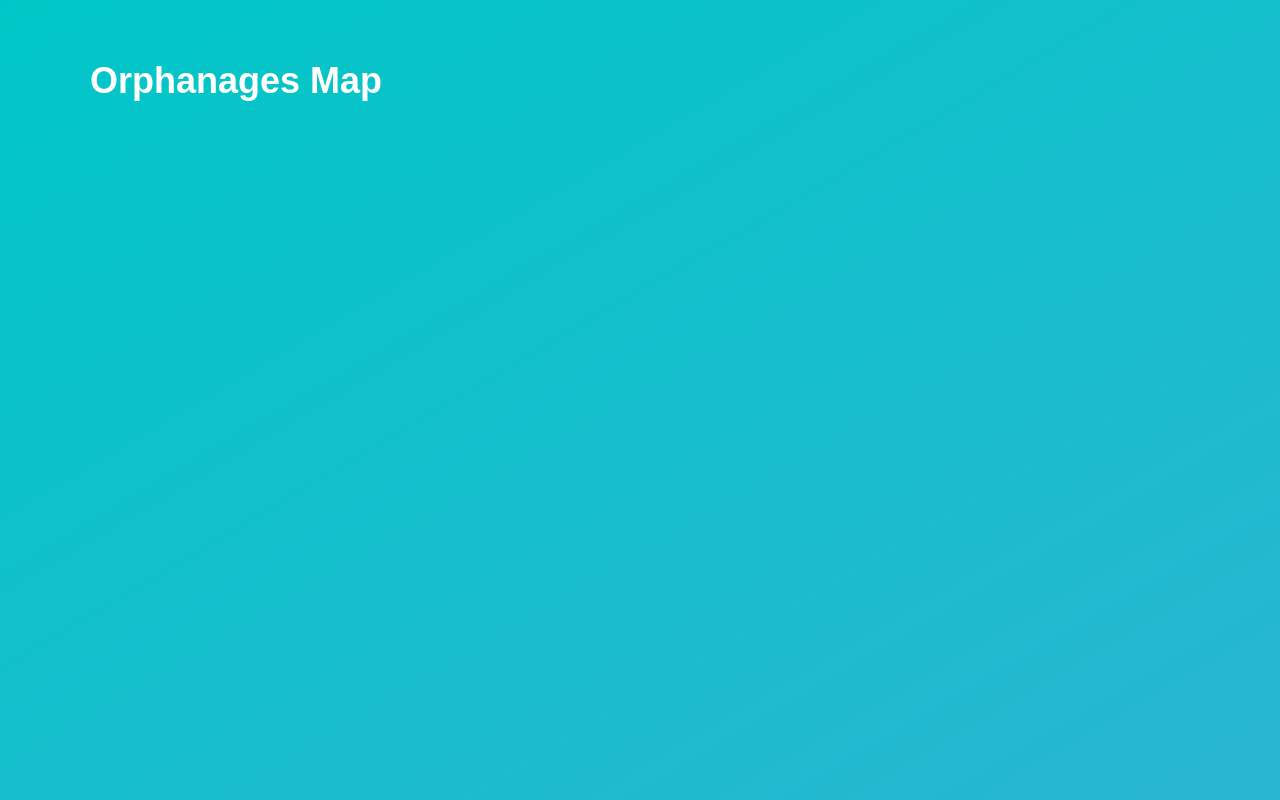
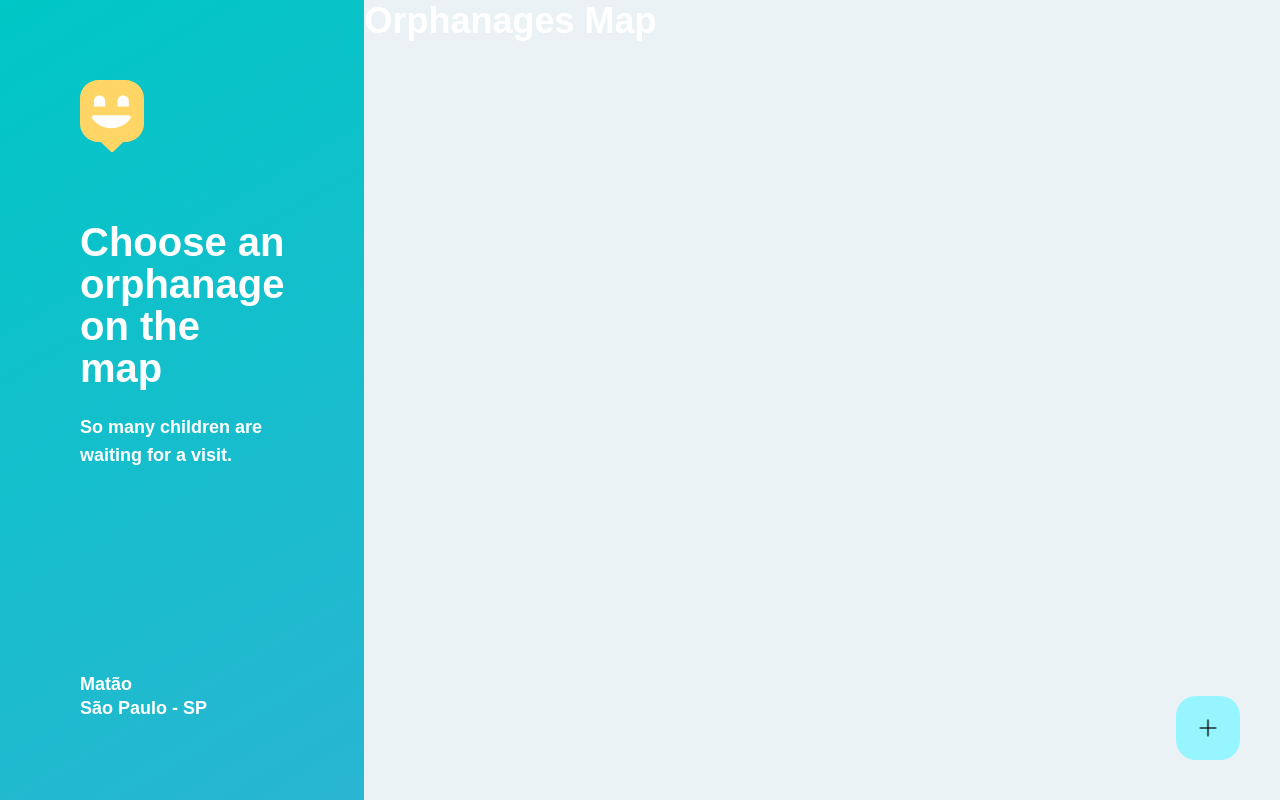
Before and after one commit to FlavioMiyaji/nlw3-happy-web, a React (Create React App) app: page /app in a window 1280 px wide. Built offline with nearby package versions, Linux system fonts and the light colour scheme; the HTML template or start-up script is replaced by a standard one.

Commit message:
Creating OrphanagesMap page

```diff
--- a/src/pages/Landing.tsx
+++ b/src/pages/Landing.tsx
@@ -1,10 +1,10 @@
 import React from 'react';
+import { Link } from 'react-router-dom';
 import { FiArrowRight } from 'react-icons/fi';
 
 import '../styles/pages/landing.css';
 
 import logoImg from '../images/logo.svg';
-import { Link } from 'react-router-dom';
 
 const Landing = () => {
     return (
--- a/src/pages/OrphanagesMap.tsx
+++ b/src/pages/OrphanagesMap.tsx
@@ -1,13 +1,31 @@
 import React from 'react';
+import { Link } from 'react-router-dom';
+import { FiPlus } from 'react-icons/fi';
 
 import '../styles/pages/orphanages-map.css';
+
+import mapMarkerImg from '../images/map-marker.svg';
 
 const OrphanagesMap = () => {
     return (
         <div id="page-orphanages-map">
+            <aside>
+                <header>
+                    <img src={mapMarkerImg} alt="Happy " />
+                    <h2>Choose an orphanage on the map</h2>
+                    <p>So many children are waiting for a visit.</p>
+                </header>
+                <footer>
+                    <strong>Matão</strong>
+                    <span>São Paulo - SP</span>
+                </footer>
+            </aside>
             <div className="content-wrapper">
                 <h1>Orphanages Map</h1>
             </div>
+            <Link to="" className="create-orphanage">
+                <FiPlus size={26} color="rgba(0, 0, 0, 0.6)" />
+            </Link>
         </div>
     );
 };
--- a/src/styles/pages/landing.css
+++ b/src/styles/pages/landing.css
@@ -1,11 +1,12 @@
 #page-landing {
+    min-width: 100%;
+    min-height: 100%;
     width: 100vw;
     height: 100vh;
     background: linear-gradient(329.54deg, #29B6D1 0%, #00C7C7 100%);
 
     display: flex;
     justify-content: center;
-    align-items: center;
 }
 
 #page-landing .content-wrapper {
--- a/src/styles/pages/orphanages-map.css
+++ b/src/styles/pages/orphanages-map.css
@@ -1,18 +1,68 @@
 #page-orphanages-map {
     width: 100vw;
     height: 100vh;
+
+    position: relative;
+    display: flex;
+}
+
+#page-orphanages-map aside {
+    width: 440px;
     background: linear-gradient(329.54deg, #29B6D1 0%, #00C7C7 100%);
+    padding: 80px;
 
     display: flex;
-    justify-content: center;
-    align-items: center;
+    flex-direction: column;
+    justify-content: space-between;
+}
+
+#page-orphanages-map aside h2 {
+    font-size: 40px;
+    font-weight: 800;
+    line-height: 42px;
+    margin-top: 64px;
+}
+
+#page-orphanages-map aside p {
+    line-height: 28px;
+    margin-top: 24px;
+}
+
+#page-orphanages-map aside footer {
+    display: flex;
+    flex-direction: column;
+
+    line-height: 24px;
+}
+
+#page-orphanages-map aside footer strong {
+    font-weight: 800;
 }
 
 #page-orphanages-map .content-wrapper {
-    position: relative;
     width: 100%;
     max-width: 1100px;
 
     height: 100%;
     max-height: 680px;
 }
+
+#page-orphanages-map .create-orphanage {
+    position: absolute;
+    right: 40px;
+    bottom: 40px;
+
+    width: 64px;
+    height: 64px;
+    background: #96f5ff;
+    border-radius: 20px;
+
+    display: flex;
+    align-items: center;
+    justify-content: center;
+    transition: background-color 0.2s;
+}
+
+#page-orphanages-map .create-orphanage:hover {
+    background: #17d6eb;
+}
```
